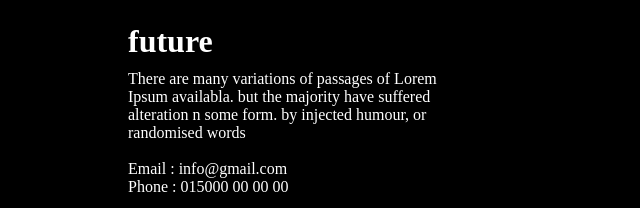
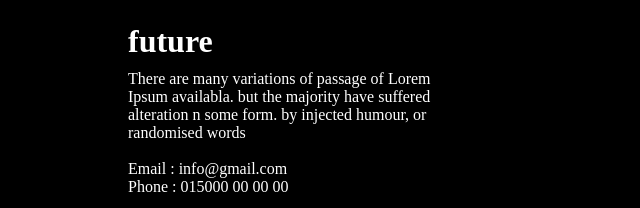
Before and after one commit to dipokroydip3/New-Year-New-Me-Web, a plain HTML site: page index.html in a window 1280 px wide. Shown: the part 2514-2722 px from the top of the page, 0-640 px from the left. Drawn offline with Linux system fonts and the light colour scheme.

Commit message:
last commit for this website

```diff
--- a/index.html
+++ b/index.html
@@ -81,7 +81,7 @@
             <div class="container">
                   <div class="future-content">
                         <h1 class="future-title">future</h1>
-                        <p class="paragraph">There are many variations of passages of Lorem Ipsum availabla. but the majority have suffered alteration n some form. by injected humour, or randomised words</p>
+                        <p class="paragraph">There are many variations of passage of Lorem Ipsum availabla. but the majority have suffered alteration n some form. by injected humour, or randomised words</p>
                         <br>
                         <p class="email">Email : info@gmail.com</p>
                         <p class="phone">Phone : 015000 00 00 00</p>
```
